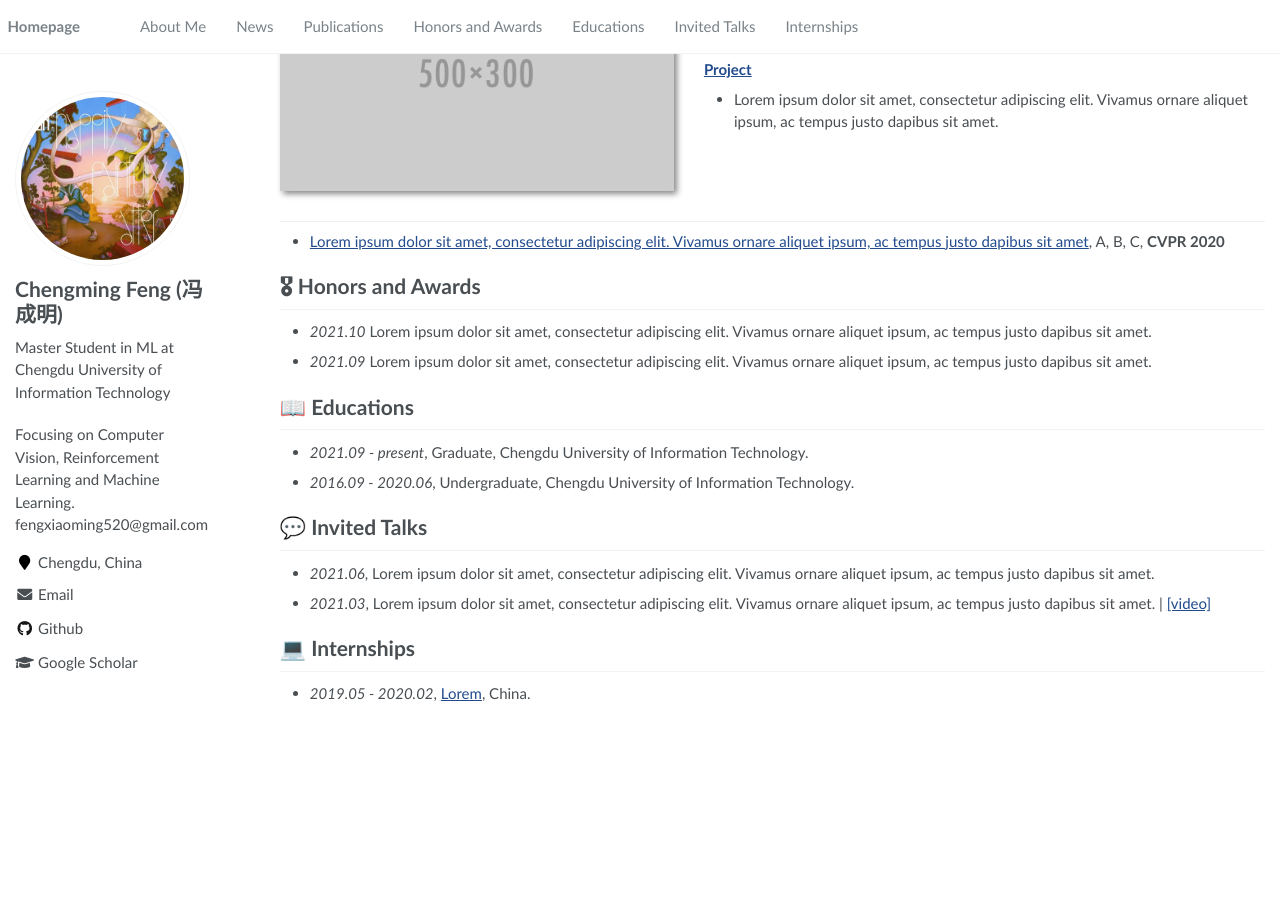
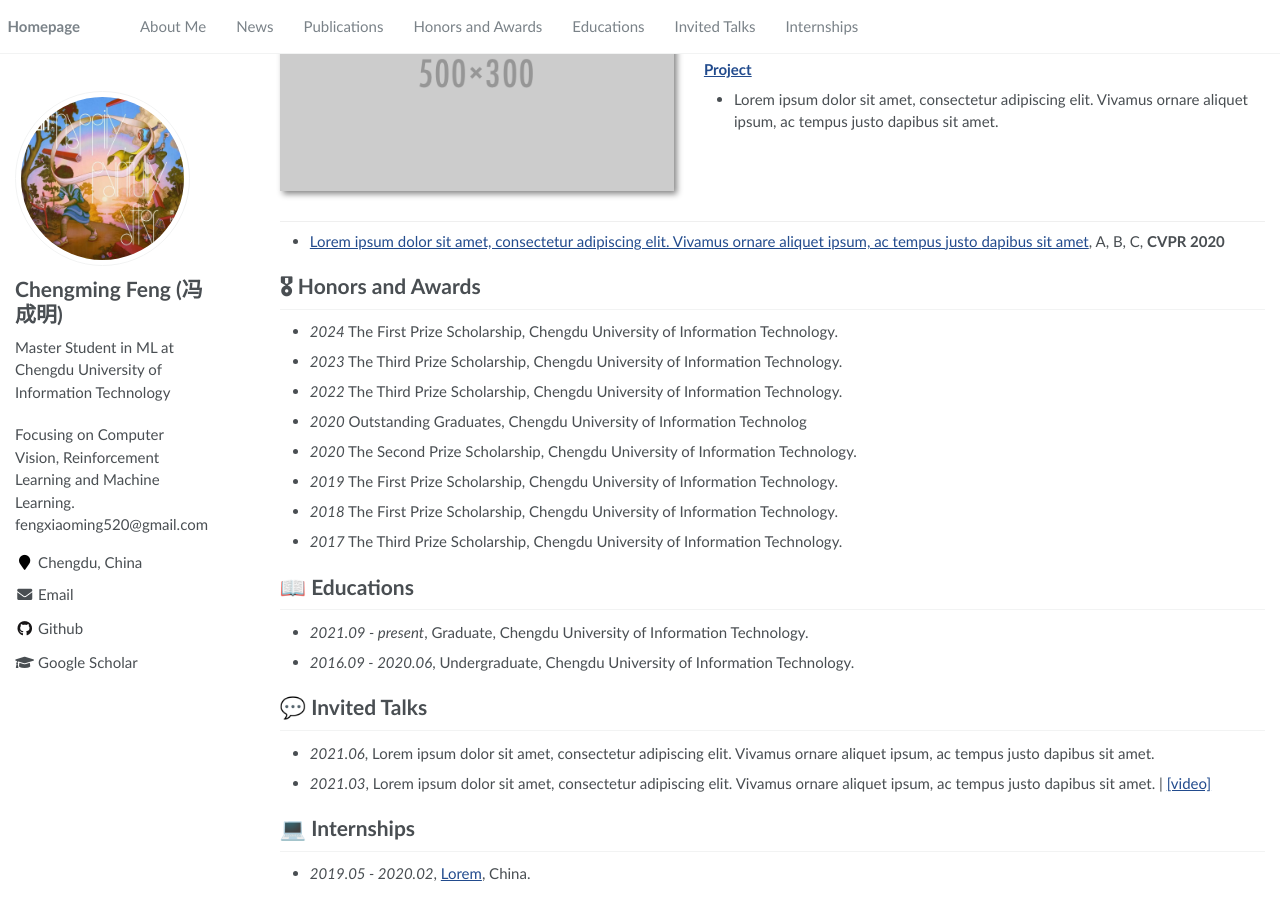
Before and after one commit to fengxiaoming520/fengxiaoming520.github.io, a Jekyll site: the page built from _pages/about.md, in a window 1280 px wide and 900 px high, scrolled down 551 px. Built offline with Jekyll 4.4.1, drawn with Linux system fonts in a browser that asks for light colours; before the commit the page ends 1271 px from its top, so only the background shows below that.

Commit message:
Update about.md

```diff
--- a/_pages/about.md
+++ b/_pages/about.md
@@ -43,8 +43,14 @@ My research interest includes neural machine translation and computer vision. I
 - [Lorem ipsum dolor sit amet, consectetur adipiscing elit. Vivamus ornare aliquet ipsum, ac tempus justo dapibus sit amet](https://github.com), A, B, C, **CVPR 2020**
 
 # 🎖 Honors and Awards
-- *2021.10* Lorem ipsum dolor sit amet, consectetur adipiscing elit. Vivamus ornare aliquet ipsum, ac tempus justo dapibus sit amet.
-- *2021.09* Lorem ipsum dolor sit amet, consectetur adipiscing elit. Vivamus ornare aliquet ipsum, ac tempus justo dapibus sit amet.
+- *2024* The First Prize Scholarship, Chengdu University of Information Technology.
+- *2023* The Third Prize Scholarship, Chengdu University of Information Technology.
+- *2022* The Third Prize Scholarship, Chengdu University of Information Technology.
+- *2020* Outstanding Graduates, Chengdu University of Information Technolog
+- *2020* The Second Prize Scholarship, Chengdu University of Information Technology.
+- *2019* The First Prize Scholarship, Chengdu University of Information Technology.
+- *2018* The First Prize Scholarship, Chengdu University of Information Technology.
+- *2017* The Third Prize Scholarship, Chengdu University of Information Technology.
 
 # 📖 Educations
 - *2021.09 - present*, Graduate, Chengdu University of Information Technology.
```
